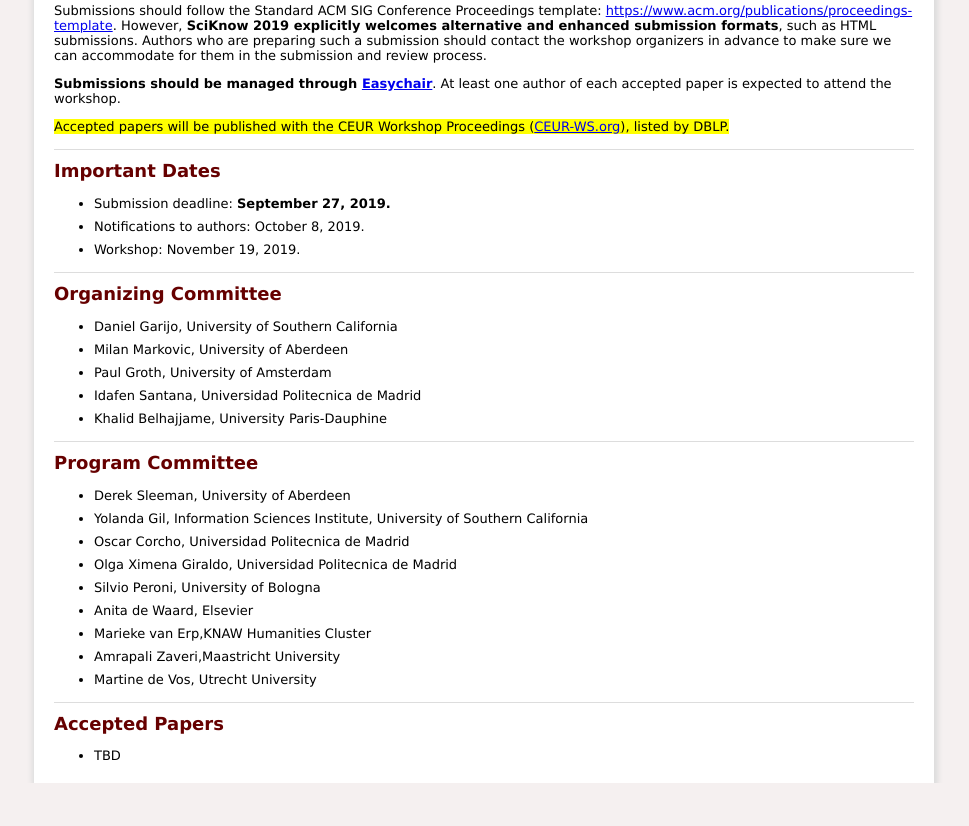
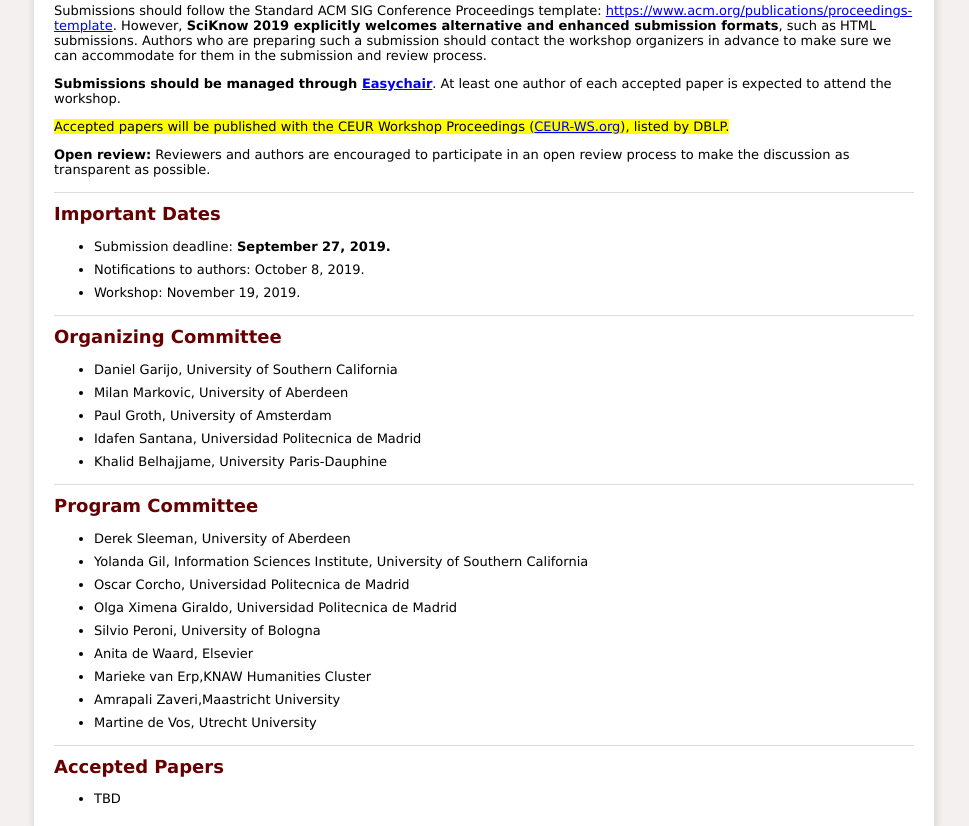
Before and after one commit to SciKnow/sciknow2019, a plain HTML site: page index.html in a window 1280 px wide. Shown: the part 1309-2135 px from the top of the page, without its empty margins (156-1125 px from the left). Before the commit the page ends 2092 px from the top, so only its background shows below. Drawn offline with Linux system fonts and the light colour scheme.

Commit message:
Update index.html

```diff
--- a/index.html
+++ b/index.html
@@ -267,6 +267,7 @@
 
 <p><mark>Accepted papers will be published with the CEUR Workshop Proceedings (<a href="http://ceur-ws.org">CEUR-WS.org</a>), listed by DBLP.</mark></p>
 
+<p><strong>Open review:</strong> Reviewers and authors are encouraged to participate in an open review process to make the discussion as transparent as possible.</p>
 
 </div>
 
```
